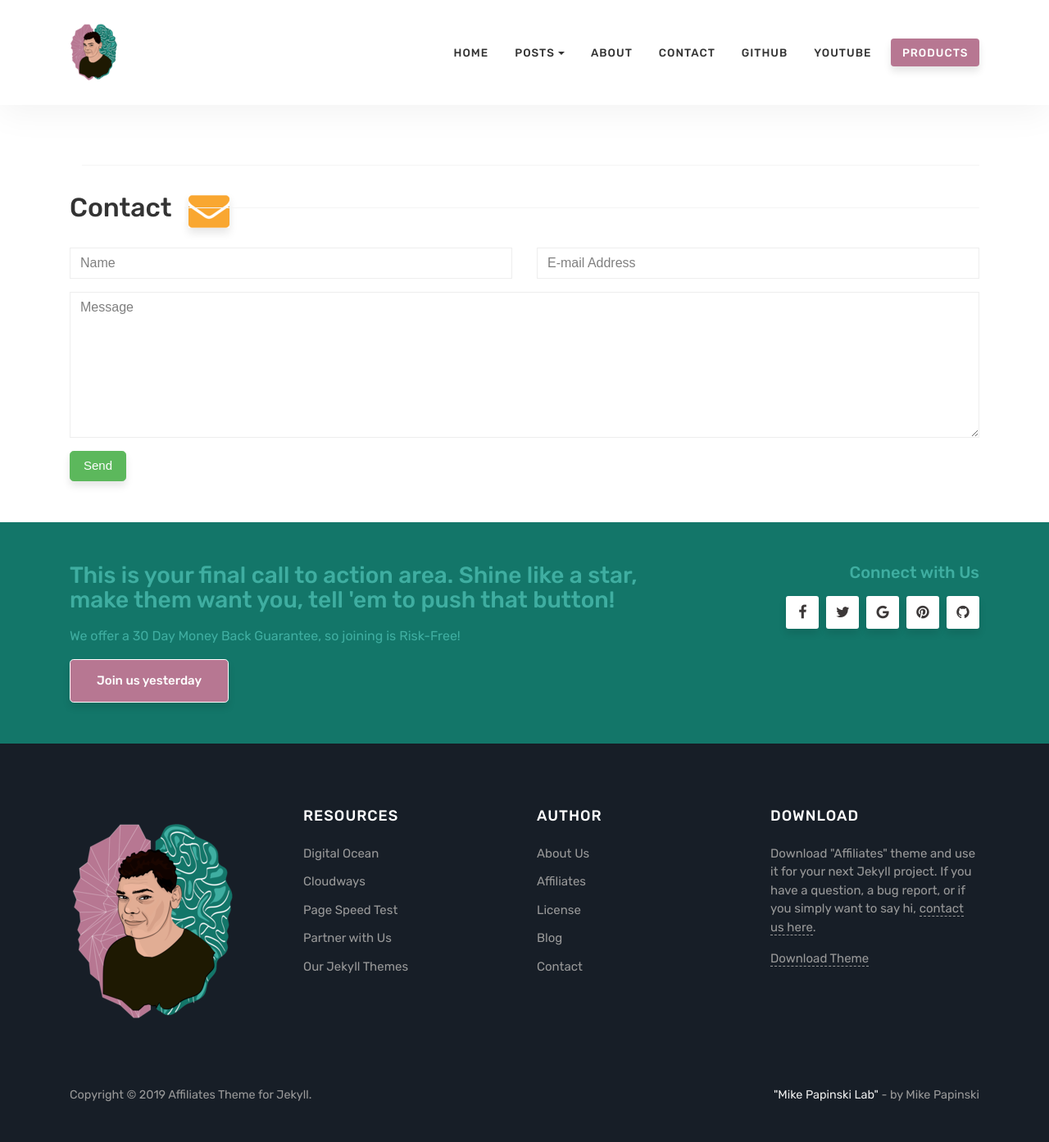
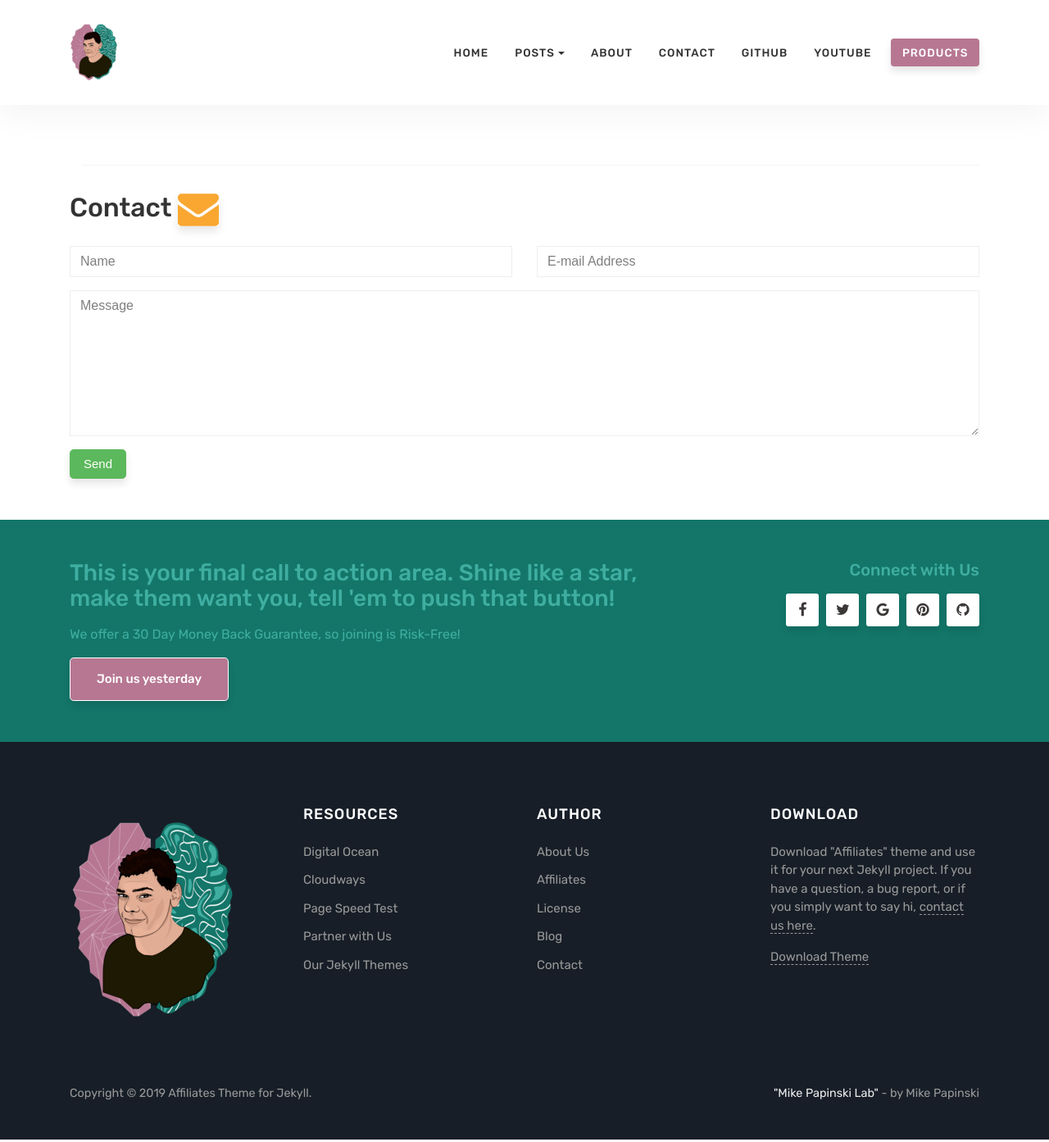
Before and after one commit to MikePapinski/MikePapinski.github.io, a Jekyll site: the page built from contact.html, in a window 1280 px wide and 1393 px high. Shown: the whole window at 82% size. Built offline with Jekyll 4.4.1, drawn with Linux system fonts in a browser that asks for light colours.

Commit message:
contact final

```diff
--- a/contact.html
+++ b/contact.html
@@ -1,10 +1,9 @@
 ---
 layout: page
 ---
-<section>
-    <div class="section-title">
+
     <h2><span>Contact </span> <img class="" src="{{ site.baseurl }}/assets/images/contact_mail.png" alt="contact"></h2>
-    </div>
+
     <form action="https://formspree.io/{{site.email}}" method="POST">
 
         <div class="form-group row">
@@ -24,6 +23,3 @@
         <input class="btn btn-success" type="submit" value="Send">
 
     </form>
-
-
-</section>
```
